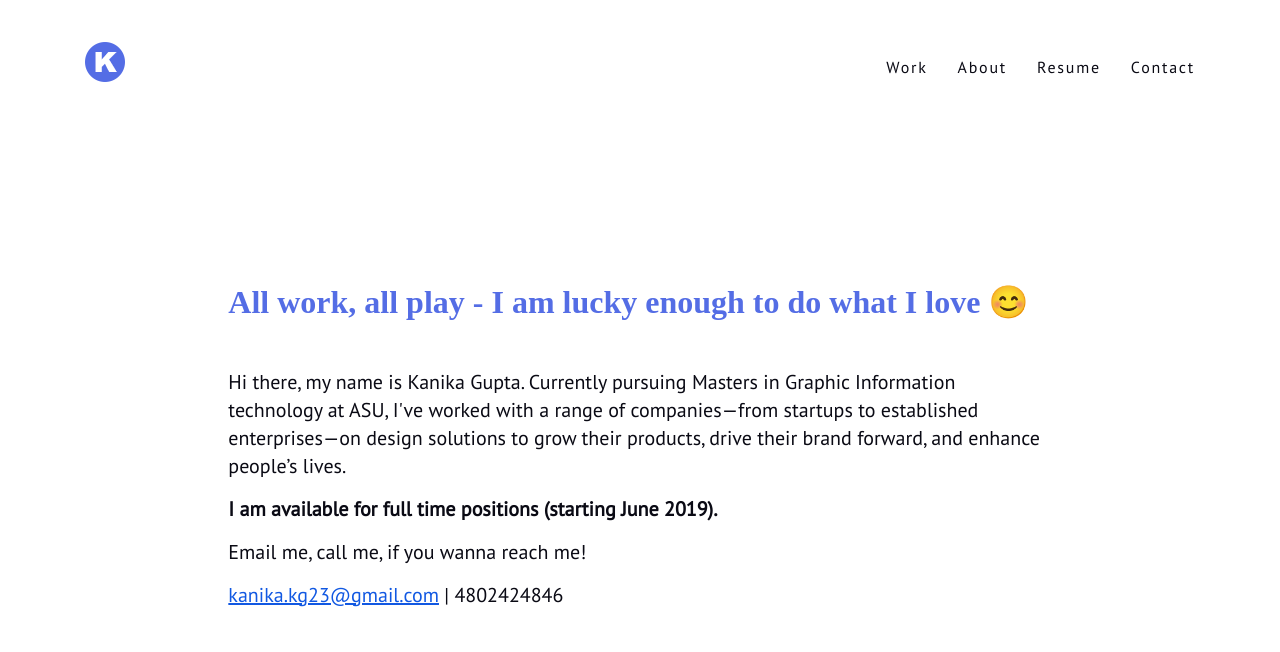
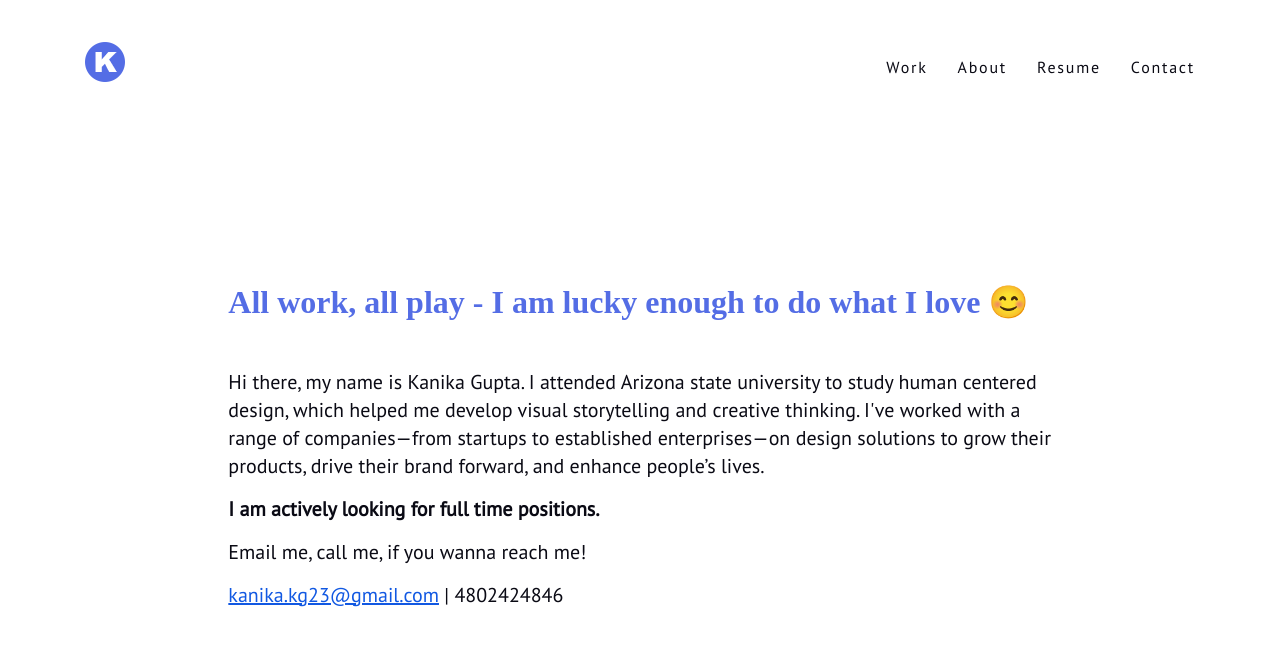
Before and after one commit to madebykanika/madebykanika.github.io, a plain HTML site: page about1.html in a window 1280 px wide. Shown: the top 652 px of the page. Drawn offline with Linux system fonts and the light colour scheme.

Commit message:
Updated masters degree

```diff
--- a/about1.html
+++ b/about1.html
@@ -56,8 +56,8 @@
   <div class="row pad" id="2">
     <div class="col-md-2"></div>
       <div class="col-md-8">
-       <p class="abouttext"> Hi there, my name is Kanika Gupta. Currently pursuing Masters in Graphic Information technology at ASU, I've worked with a range of companies—from startups to established enterprises—on design solutions to grow their products, drive their brand forward, and enhance people’s lives.
-       <p class="abouttext">  <b>I am available for full time positions (starting June 2019).</b></p>
+       <p class="abouttext"> Hi there, my name is Kanika Gupta. I attended Arizona state university to study human centered design, which helped me develop visual storytelling and creative thinking. I've worked with a range of companies—from startups to established enterprises—on design solutions to grow their products, drive their brand forward, and enhance people’s lives.
+       <p class="abouttext">  <b>I am actively looking for full time positions.</b></p>
        <p class="abouttext">Email me, call me, if you wanna reach me! </p>
       <p class="abouttext"><a href="mailto:kanika.kg23@gmail.com"  target="_blank" class="link" style="color: #1158e2"><u>kanika.kg23@gmail.com</u></a> | 4802424846 </p>
       </div>
@@ -118,7 +118,7 @@
         <h4 class="who"><b>Where? 📍</b></h4>
     </div>
      <div class="col-md-6">
-        <p class="abouttext">I grew up in India, and am now living in Tempe, AZ. Willing to Relocate!</h4>
+        <p class="abouttext">I grew up in India, and am now living in Mountain View, CA. Willing to Relocate!</h4>
     </div>
       <div class="col-md-2"></div>
   </div>
```
Also changed, not shown: assets/images/mylogo3.png, assets/images/mylogo3_change.png (added), 3 other files.
